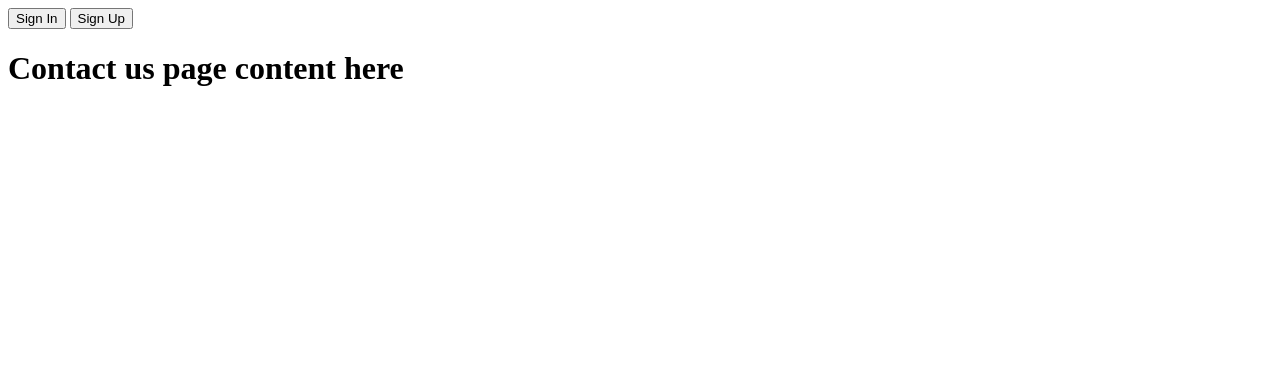
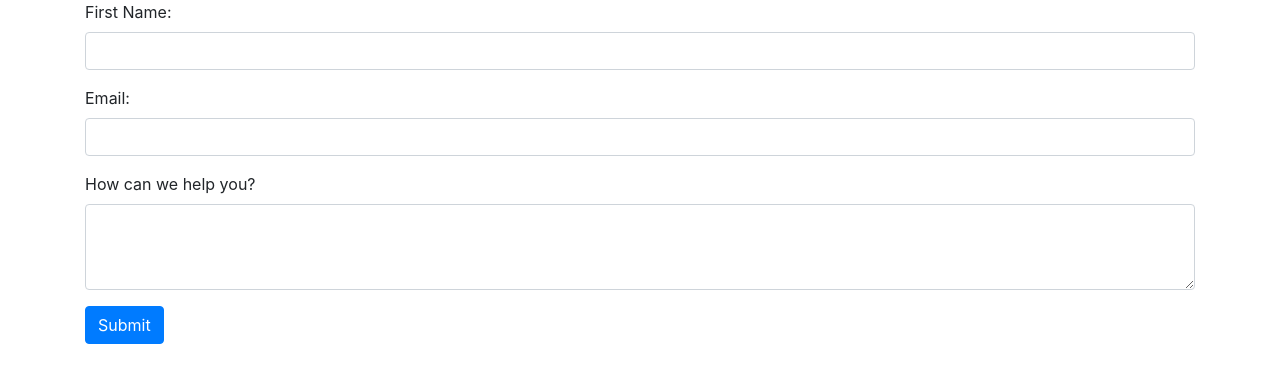
Before and after one commit to fis007/flask-intro-we, a Flask app: template templates/contact.html in a window 1280 px wide. Shown: the top 383 px of the page. Run offline with Flask 2, Linux system fonts and the light colour scheme; the template is opened without the code that fills it, so the values that code supplies are empty; some libraries are stand-ins or nearby versions.

Commit message:
added forms

```diff
--- a/templates/contact.html
+++ b/templates/contact.html
@@ -1,4 +1,22 @@
 {% extends "main.html" %}
 {% block content %}
-<h1>Contact us page content here</h1>
+<form action="{{ url_for('index') }}">
+  <div class="form-group">
+    <label for="first_name">First Name:</label>
+    <input type='text' name='first_name' class="form-control" / >
+  </div>
+
+  <div class="form-group">
+    <label for="email">Email:</label>
+    <input type='text' name='email' class="form-control" / >
+  </div>
+
+  <div class="form-group">
+    <label for="question">How can we help you?</label>
+    <textarea type='text' name='question' class="form-control" rows="3">
+    </textarea>
+  </div>
+
+  <button type="submit" class="btn btn-primary">Submit</button>
+</form>
 {% endblock %}
--- a/templates/index.html
+++ b/templates/index.html
@@ -1,5 +1,8 @@
 {% extends "main.html" %}
 {% block content %}
+{% if first_name %}
+  <p>Thanks for contacting us, {{first_name}}</p>
+{% endif %}
 <h1>Homepage content here</h1>
-<a href="{{ url_for('contact') }}">Contact Us</a>
+<a href="{{ url_for('contact') }}" class="btn">Contact Us</a>
 {% endblock %}
--- a/templates/main.html
+++ b/templates/main.html
@@ -1,20 +1,18 @@
 <!DOCTYPE html>
-<html>
+<html lang="en">
 <head>
   <meta charset="utf-8">
+  <meta name="viewport" content="width=device-width, initial-scale=1, maximum-scale=1, user-scalable=no">
+
   <title></title>
+  <!-- Bootstrap 4.1.3 -->
+  <link rel="stylesheet" href="https://stackpath.bootstrapcdn.com/bootstrap/4.1.3/css/bootstrap.min.css" integrity="sha384-MCw98/SFnGE8fJT3GXwEOngsV7Zt27NXFoaoApmYm81iuXoPkFOJwJ8ERdknLPMO" crossorigin="anonymous">
 </head>
 
 <body>
-  {% if signed_in %}
-    <h1>Welcome back!</h1>
-    <button>Sign Out</button>
-  {% else %}
-    <button>Sign In</button>
-    <button>Sign Up</button>
-  {% endif %}
-  {% block content %}
-
-  {% endblock %}
+  <div class="container">
+    {% block content %}
+    {% endblock %}
+  </div>
 </body>
 </html>
```
